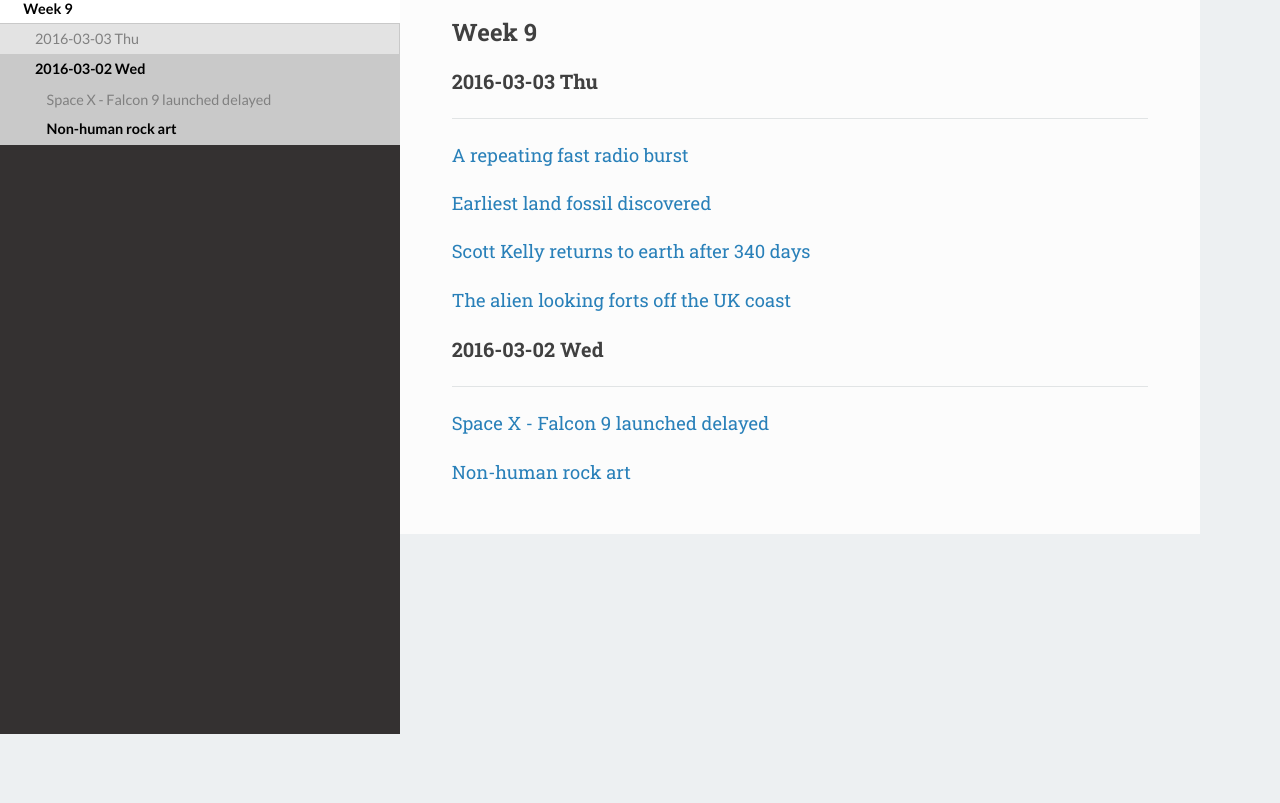
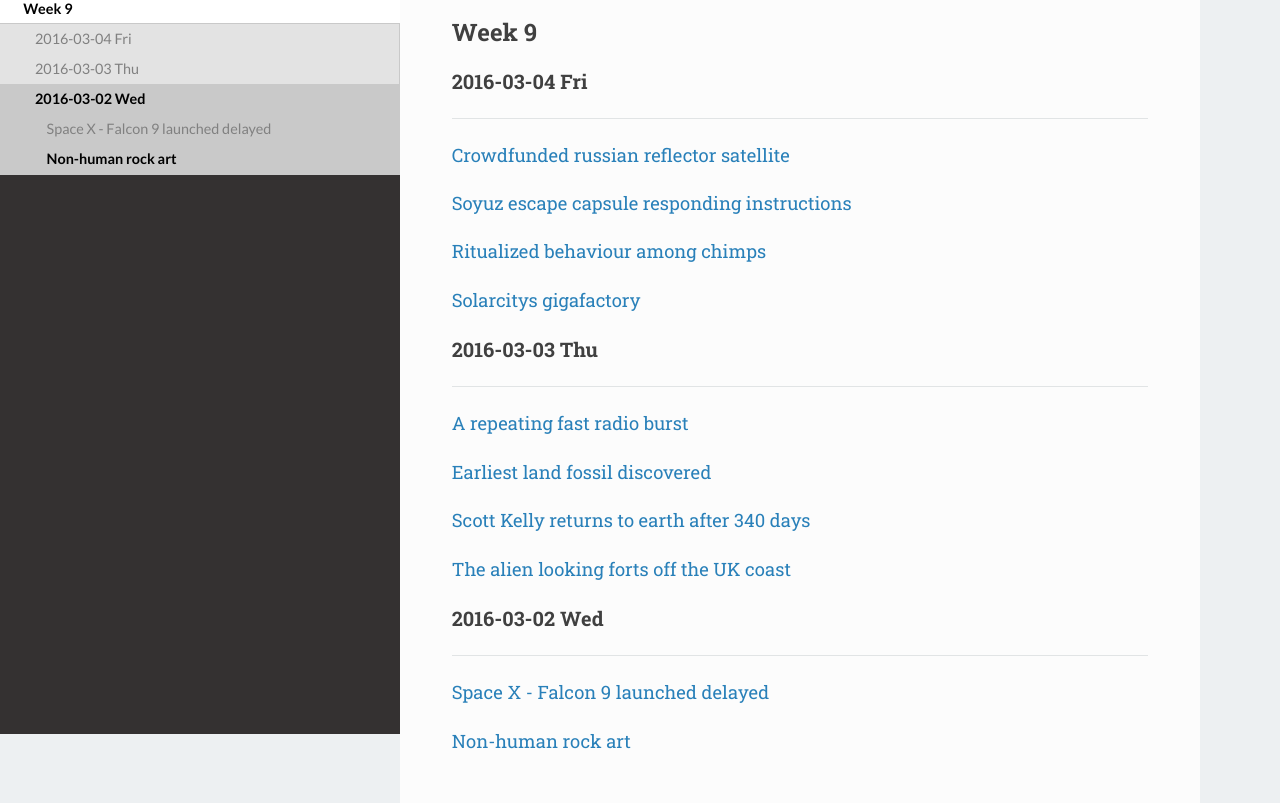
Before and after one commit to burann/nerdfeed, a plain HTML site: page index.html in a window 1280 px wide. Shown: the part 66-869 px from the top of the page. Before the commit the page ends 800 px from the top, so only its background shows below. Drawn offline with nearby package versions, Linux system fonts and the light colour scheme.

Commit message:
Blog update

```diff
--- a/index.html
+++ b/index.html
@@ -4,7 +4,7 @@
 <html xmlns="http://www.w3.org/1999/xhtml" lang="en" xml:lang="en">
 <head>
 <title>The 2016 Nerd feed</title>
-<!-- 2016-03-02 Wed 23:28 -->
+<!-- 2016-03-03 Thu 17:12 -->
 <meta  http-equiv="Content-Type" content="text/html;charset=utf-8" />
 <meta  name="generator" content="Org-mode" />
 <meta  name="author" content="Robert Walker" />
@@ -150,18 +150,26 @@ for the JavaScript code in this tag.
 <ul>
 <li><a href="#sec-1">Week 9</a>
 <ul>
-<li><a href="#sec-1-1">2016-03-03 Thu</a>
+<li><a href="#sec-1-1">2016-03-04 Fri</a>
 <ul>
-<li><a href="#sec-1-1-1">A repeating fast radio burst</a></li>
-<li><a href="#sec-1-1-2">Earliest land fossil discovered</a></li>
-<li><a href="#sec-1-1-3">Scott Kelly returns to earth after 340 days</a></li>
-<li><a href="#sec-1-1-4">The alien looking forts off the UK coast</a></li>
+<li><a href="#sec-1-1-1">Crowdfunded russian reflector satellite</a></li>
+<li><a href="#sec-1-1-2">Soyuz escape capsule responding instructions</a></li>
+<li><a href="#sec-1-1-3">Ritualized behaviour among chimps</a></li>
+<li><a href="#sec-1-1-4">Solarcitys gigafactory</a></li>
 </ul>
 </li>
-<li><a href="#sec-1-2">2016-03-02 Wed</a>
+<li><a href="#sec-1-2">2016-03-03 Thu</a>
 <ul>
-<li><a href="#sec-1-2-1">Space X - Falcon 9 launched delayed</a></li>
-<li><a href="#sec-1-2-2">Non-human rock art</a></li>
+<li><a href="#sec-1-2-1">A repeating fast radio burst</a></li>
+<li><a href="#sec-1-2-2">Earliest land fossil discovered</a></li>
+<li><a href="#sec-1-2-3">Scott Kelly returns to earth after 340 days</a></li>
+<li><a href="#sec-1-2-4">The alien looking forts off the UK coast</a></li>
+</ul>
+</li>
+<li><a href="#sec-1-3">2016-03-02 Wed</a>
+<ul>
+<li><a href="#sec-1-3-1">Space X - Falcon 9 launched delayed</a></li>
+<li><a href="#sec-1-3-2">Non-human rock art</a></li>
 </ul>
 </li>
 </ul>
@@ -174,37 +182,57 @@ for the JavaScript code in this tag.
 <h2 id="sec-1">Week 9</h2>
 <div class="outline-text-2" id="text-1">
 </div><div id="outline-container-sec-1-1" class="outline-3">
-<h3 id="sec-1-1">2016-03-03 Thu</h3>
+<h3 id="sec-1-1">2016-03-04 Fri</h3>
 <div class="outline-text-3" id="text-1-1">
 <hr  />
 </div>
 
 <div id="outline-container-sec-1-1-1" class="outline-4">
-<h4 id="sec-1-1-1"><a href="http://www.nature.com/nature/journal/vaop/ncurrent/full/nature17168.html">A repeating fast radio burst</a></h4>
+<h4 id="sec-1-1-1"><a href="http://arstechnica.com/information-technology/2016/02/russian-crowdfunded-reflector-satellite-aims-to-be-brightest-star-in-the-sky/">Crowdfunded russian reflector satellite</a></h4>
 </div>
 <div id="outline-container-sec-1-1-2" class="outline-4">
-<h4 id="sec-1-1-2"><a href="http://www.iflscience.com/plants-and-animals/earliest-ever-fossil-land-organism-discovered">Earliest land fossil discovered</a></h4>
+<h4 id="sec-1-1-2"><a href="http://www.spaceref.com/iss/soyuz/SCLSaB.edit.pdf">Soyuz escape capsule responding instructions</a></h4>
 </div>
 <div id="outline-container-sec-1-1-3" class="outline-4">
-<h4 id="sec-1-1-3"><a href="http://spaceflightnow.com/2016/03/02/record-setting-space-station-crew-lands-after-340-day-mission/">Scott Kelly returns to earth after 340 days</a></h4>
+<h4 id="sec-1-1-3"><a href="http://arstechnica.com/science/2016/03/ritualized-behavior-chimps-all-throw-rocks-at-the-same-tree/">Ritualized behaviour among chimps</a></h4>
 </div>
 <div id="outline-container-sec-1-1-4" class="outline-4">
-<h4 id="sec-1-1-4"><a href="http://www.bbc.com/future/story/20160301-red-sands-the-alien-forts-off-britains-coast">The alien looking forts off the UK coast</a></h4>
+<h4 id="sec-1-1-4"><a href="https://www.technologyreview.com/s/600770/solarcitys-gigafactory/">Solarcitys gigafactory</a></h4>
 </div>
 </div>
 
 <div id="outline-container-sec-1-2" class="outline-3">
-<h3 id="sec-1-2">2016-03-02 Wed</h3>
+<h3 id="sec-1-2">2016-03-03 Thu</h3>
 <div class="outline-text-3" id="text-1-2">
 <hr  />
 </div>
 
 <div id="outline-container-sec-1-2-1" class="outline-4">
-<h4 id="sec-1-2-1"><a href="http://spaceflightnow.com/2016/02/24/falcon-9-ses-9-mission-status-center/">Space X - Falcon 9 launched delayed</a></h4>
+<h4 id="sec-1-2-1"><a href="http://www.nature.com/nature/journal/vaop/ncurrent/full/nature17168.html">A repeating fast radio burst</a></h4>
+</div>
+<div id="outline-container-sec-1-2-2" class="outline-4">
+<h4 id="sec-1-2-2"><a href="http://www.iflscience.com/plants-and-animals/earliest-ever-fossil-land-organism-discovered">Earliest land fossil discovered</a></h4>
+</div>
+<div id="outline-container-sec-1-2-3" class="outline-4">
+<h4 id="sec-1-2-3"><a href="http://spaceflightnow.com/2016/03/02/record-setting-space-station-crew-lands-after-340-day-mission/">Scott Kelly returns to earth after 340 days</a></h4>
+</div>
+<div id="outline-container-sec-1-2-4" class="outline-4">
+<h4 id="sec-1-2-4"><a href="http://www.bbc.com/future/story/20160301-red-sands-the-alien-forts-off-britains-coast">The alien looking forts off the UK coast</a></h4>
+</div>
 </div>
 
-<div id="outline-container-sec-1-2-2" class="outline-4">
-<h4 id="sec-1-2-2"><a href="http://news.discovery.com/animals/cave-art-hands-made-by-reptile-not-human-160301.htm">Non-human rock art</a></h4>
+<div id="outline-container-sec-1-3" class="outline-3">
+<h3 id="sec-1-3">2016-03-02 Wed</h3>
+<div class="outline-text-3" id="text-1-3">
+<hr  />
+</div>
+
+<div id="outline-container-sec-1-3-1" class="outline-4">
+<h4 id="sec-1-3-1"><a href="http://spaceflightnow.com/2016/02/24/falcon-9-ses-9-mission-status-center/">Space X - Falcon 9 launched delayed</a></h4>
+</div>
+
+<div id="outline-container-sec-1-3-2" class="outline-4">
+<h4 id="sec-1-3-2"><a href="http://news.discovery.com/animals/cave-art-hands-made-by-reptile-not-human-160301.htm">Non-human rock art</a></h4>
 </div>
 </div>
 </div>
```
